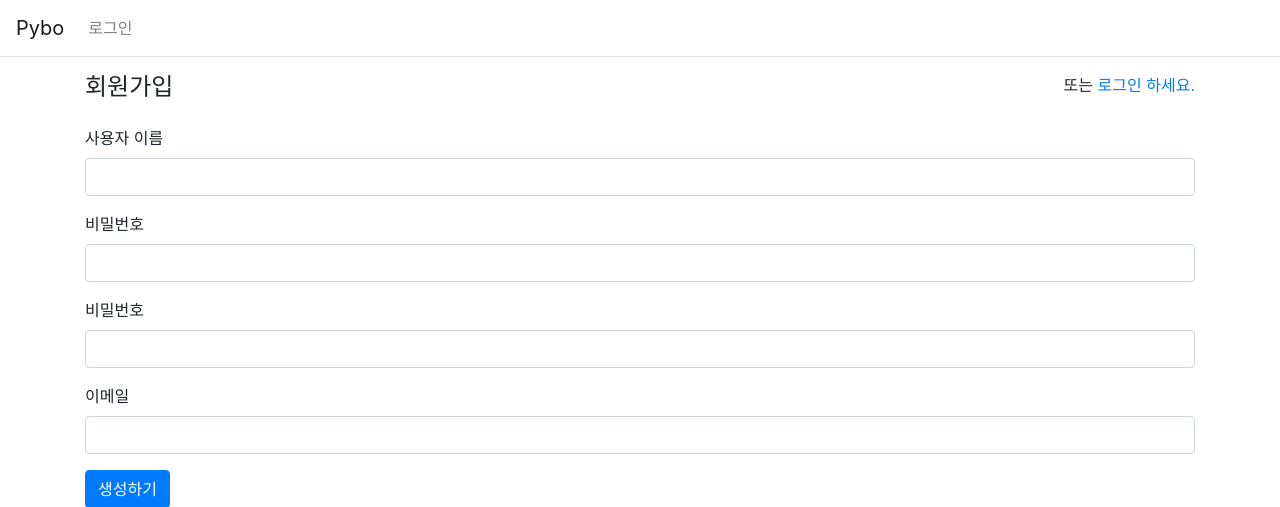
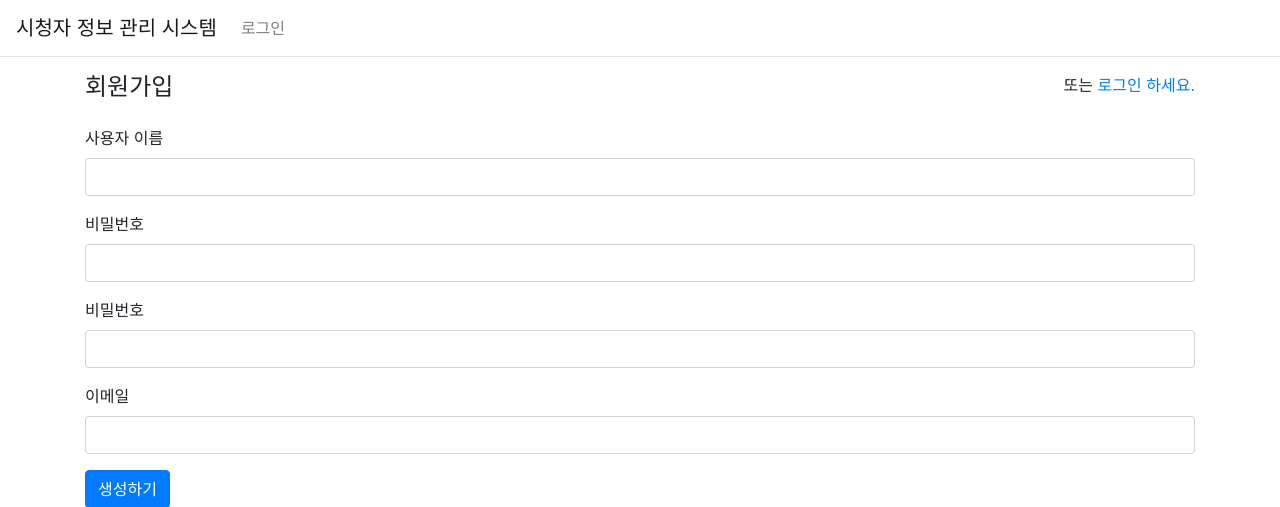
Before and after one commit to Woody-Lim/pybo, a Django app: page /common/signup/ in a window 1280 px wide. Shown: the top 507 px of the page. Run offline with Django 3.2, Linux system fonts and the light colour scheme; some libraries are stand-ins or nearby versions.

Commit message:
게시판 제목 수정1

```diff
--- a/templates/base.html
+++ b/templates/base.html
@@ -9,7 +9,7 @@
     <link rel="stylesheet" type="text/css" href="{% static 'bootstrap.min.css' %}">
     <!-- pybo CSS -->
     <link rel="stylesheet" type="text/css" href="{% static 'style.css' %}">
-    <title>파이보</title>
+    <title>뉴스콘텐츠 시청자 정보 관리 시스템</title>
 </head>
 <body>
 
--- a/templates/navbar.html
+++ b/templates/navbar.html
@@ -1,6 +1,6 @@
 <!--네비게이션바-->
 <nav class="navbar navbar-expand-lg navbar-light border-bottom">
-    <a class="navbar-brand" href="{% url 'pybo:index' %}">Pybo</a>
+    <a class="navbar-brand" href="{% url 'pybo:index' %}">시청자 정보 관리 시스템</a>
     <button class="navbar-toggler ml-auto" type="button" data-toggle="collapse"
             data-target="#navbarNav" aria-control="navbarNav"
             aria-expanded="false" aria-label="Toggle navigation">
```
